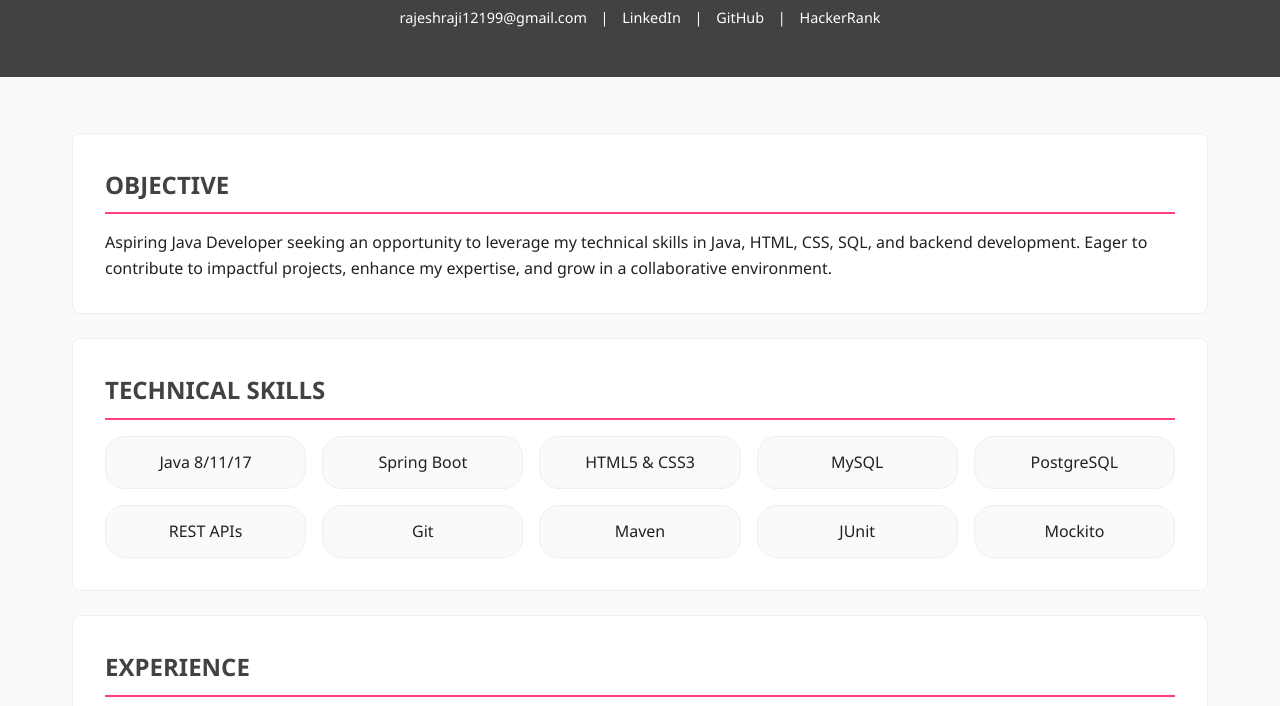
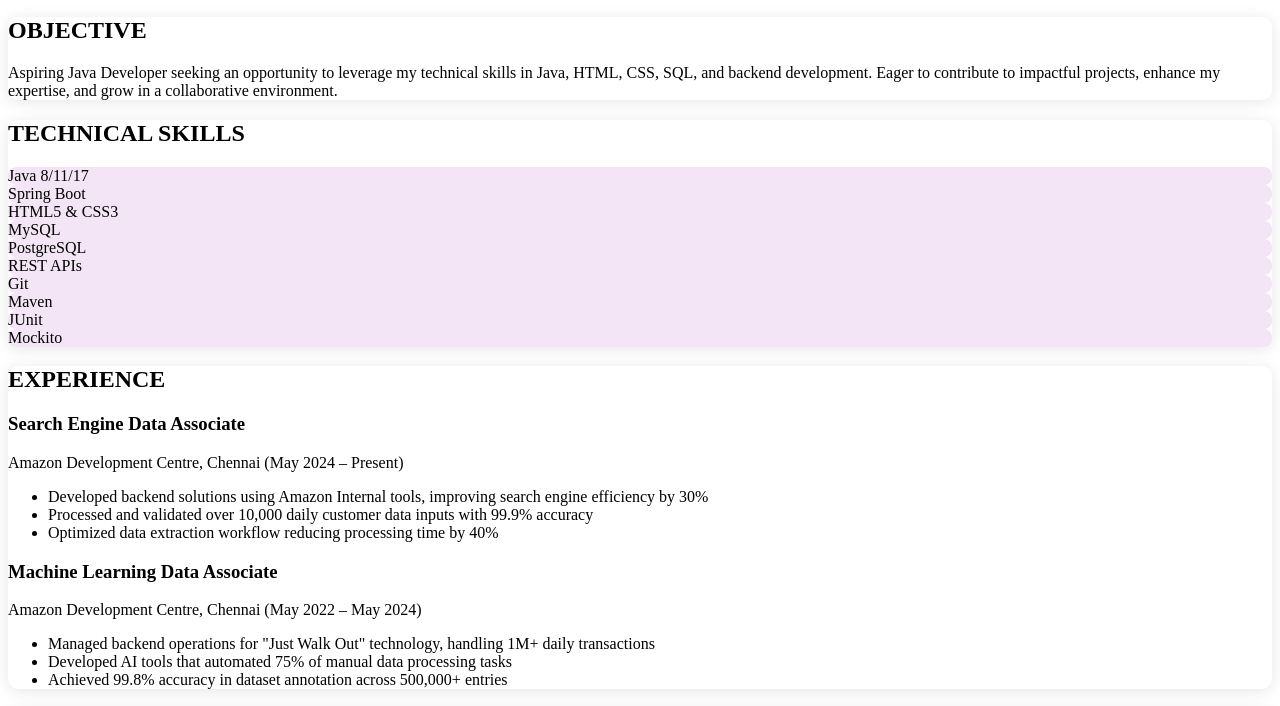
Before and after one commit to rrajez/rajesh.github.io-, a plain HTML site: page index.html in a window 1280 px wide. Shown: the part 135-841 px from the top of the page. Drawn offline with Linux system fonts and the light colour scheme.

Commit message:
Update index.html

```diff
--- a/index.html
+++ b/index.html
@@ -6,162 +6,31 @@
     <title>Rajesh R - Java Developer Portfolio</title>
     <style>
     :root {
-        --primary: #424242;
-        --secondary: #757575;
-        --accent: #ff4081;
-        --background: #fafafa;
-        --text: #212121;
-    }
-
-    * {
-        margin: 0;
-        padding: 0;
-        box-sizing: border-box;
-        font-family: 'Segoe UI', Tahoma, Geneva, Verdana, sans-serif;
-    }
-
-    body {
-        line-height: 1.6;
-        background-color: var(--background);
-        color: var(--text);
+    --primary: #5e35b1;
+    --secondary: #7c4dff;
+    --accent: #b39ddb;
+    --background: #f3e5f5;
+    --text: #333333;
 }
 
 header {
-        background: var(--primary);
-        color: white;
-        text-align: center;
-        padding: 3rem;
-    }
-
-    .contact-info {
-        margin-top: 1rem;
-        font-size: 0.9rem;
-    }
-
-    .contact-info a {
-        color: white;
-        text-decoration: none;
-        margin: 0 10px;
-        transition: color 0.3s ease;
-    }
-
-    .contact-info a:hover {
-        color: var(--accent);
-    }
-
-    .container {
-        max-width: 1200px;
-        margin: auto;
-        padding: 2rem;
+    background: linear-gradient(45deg, var(--primary), var(--secondary));
 }
 
 .section {
     background: white;
-        margin: 1.5rem 0;
-        padding: 2rem;
-        border-radius: 8px;
-        border: 1px solid #eee;
-        transition: transform 0.2s ease;
-    }
-
-    .section:hover {
-        transform: translateY(-2px);
-    }
-
-    h2 {
-        color: var(--primary);
-        margin-bottom: 1rem;
-        border-bottom: 2px solid var(--accent);
-        padding-bottom: 0.5rem;
-    }
-
-    .skills-grid {
-        display: grid;
-        grid-template-columns: repeat(auto-fill, minmax(200px, 1fr));
-        gap: 1rem;
-        margin-top: 1rem;
+    border-radius: 10px;
+    box-shadow: 0 2px 15px rgba(0,0,0,0.1);
 }
 
 .skill-item {
     background: var(--background);
-        padding: 0.8rem;
-        border-radius: 20px;
-        text-align: center;
-        transition: all 0.3s ease;
-        border: 1px solid #eee;
+    border-radius: 8px;
+    transition: transform 0.2s;
 }
 
 .skill-item:hover {
-        background: var(--accent);
-        color: white;
     transform: translateY(-3px);
-    }
-
-    .experience-item {
-        margin-bottom: 1.5rem;
-        padding: 1rem;
-        border-left: 3px solid var(--accent);
-    }
-
-    .experience-title {
-        color: var(--primary);
-        font-weight: bold;
-    }
-
-    .experience-company {
-        color: var(--secondary);
-        font-style: italic;
-    }
-
-    ul {
-        list-style-position: inside;
-        margin-left: 1rem;
-    }
-
-    .achievement-item {
-        background: var(--background);
-        padding: 1rem;
-        margin: 0.5rem 0;
-        border-radius: 8px;
-        border: 1px solid #eee;
-        transition: transform 0.2s ease;
-    }
-
-    .achievement-item:hover {
-        transform: translateX(10px);
-    }
-
-    /* Education and Certification styles */
-    .education-item, .certification-item {
-        padding: 1rem;
-        margin: 0.5rem 0;
-        border-radius: 8px;
-    }
-
-    /* Links style */
-    a {
-        color: var(--accent);
-        text-decoration: none;
-    }
-
-    a:hover {
-        text-decoration: underline;
-    }
-
-    /* List items style */
-    ul li {
-        margin: 0.5rem 0;
-        list-style-type: none;
-        padding-left: 1.2rem;
-        position: relative;
-    }
-
-    ul li:before {
-        content: "•";
-        color: var(--accent);
-        font-weight: bold;
-        position: absolute;
-        left: 0;
 }
 </style>
 
```
Lines whose indentation alone changed are shown as unchanged.
